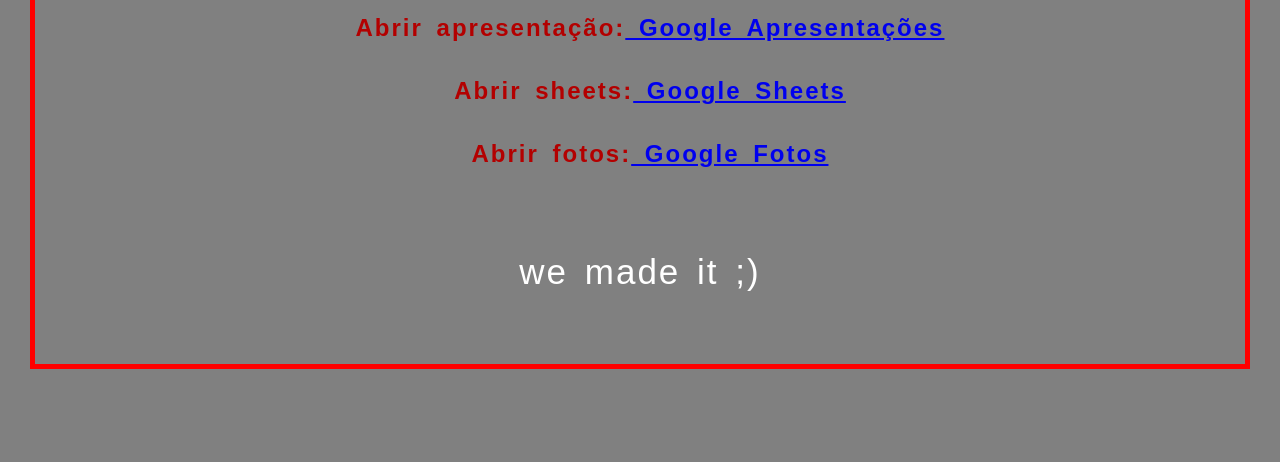
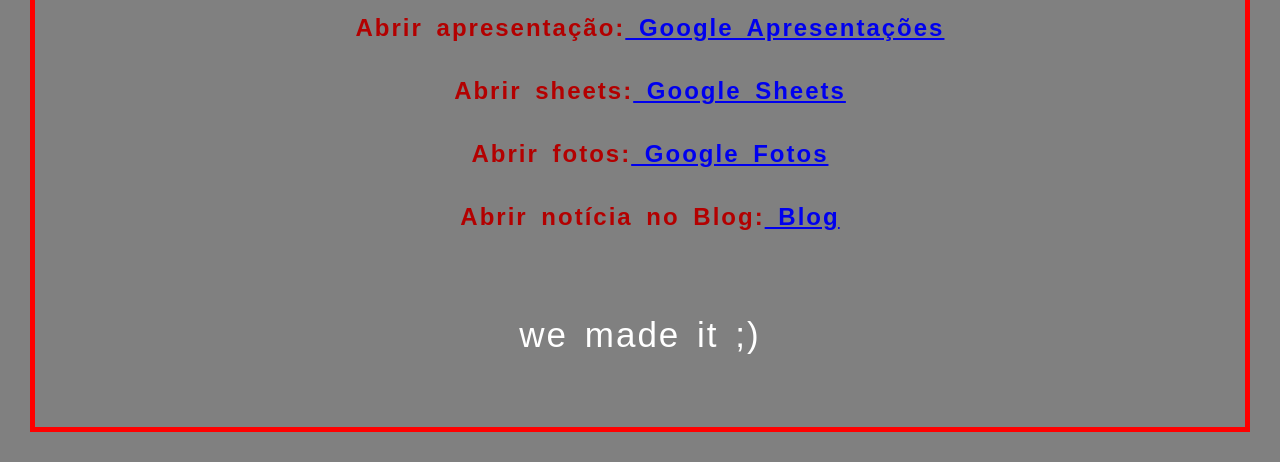
Before and after one commit to EduardoACoelho/Edins-PT05, a plain HTML site: page index.html in a window 1280 px wide. Shown: the part 467-929 px from the top of the page. Before the commit the page ends 866 px from the top, so only its background shows below. Drawn offline with Linux system fonts and the light colour scheme.

Commit message:
Update index.html

```diff
--- a/index.html
+++ b/index.html
@@ -85,6 +85,10 @@
 			   Google Fotos</a>
 		</h2>
 
+		<h2>Abrir notícia no Blog:<a href="https://aebenficaonline.blogspot.com/2019/03/pt05-iniciacao-ao-javascript_12.html" target="_blank">
+			   Blog</a>
+		</h2>
+
 
 
 		<p>
```
